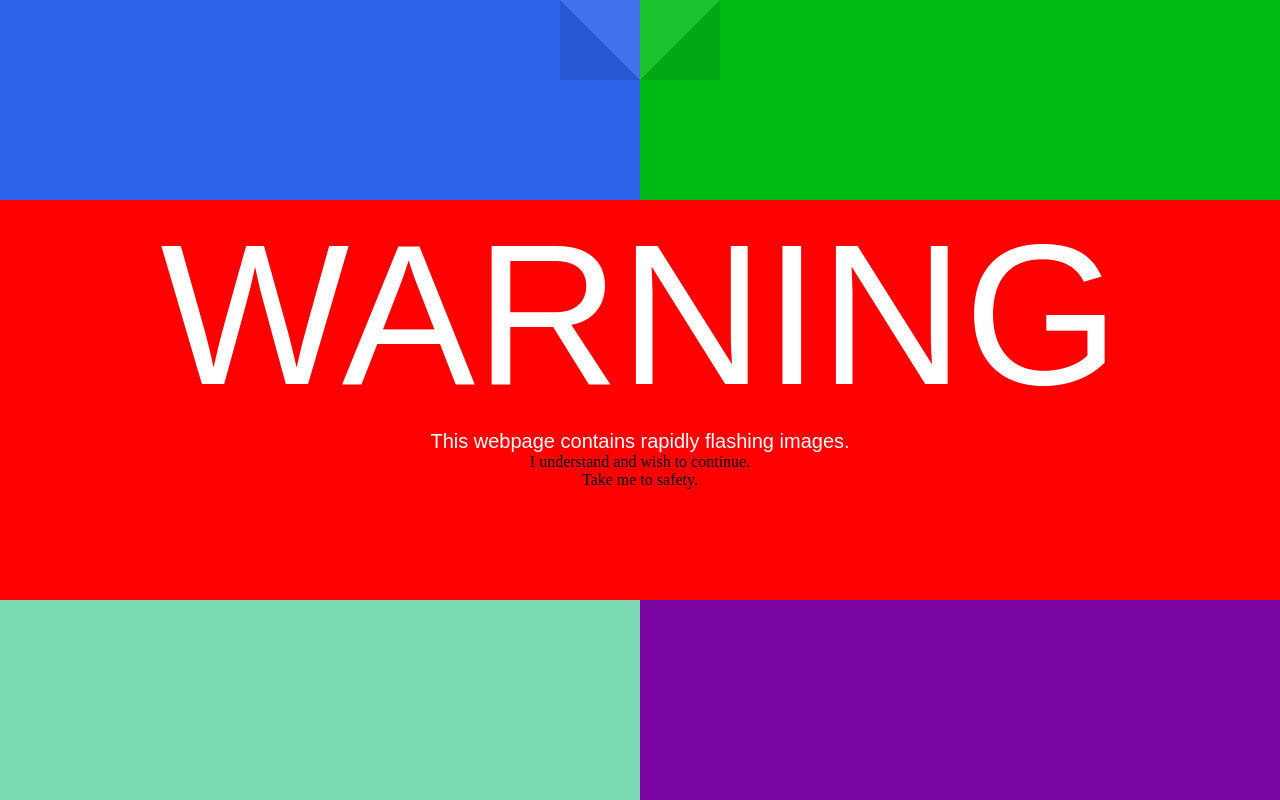
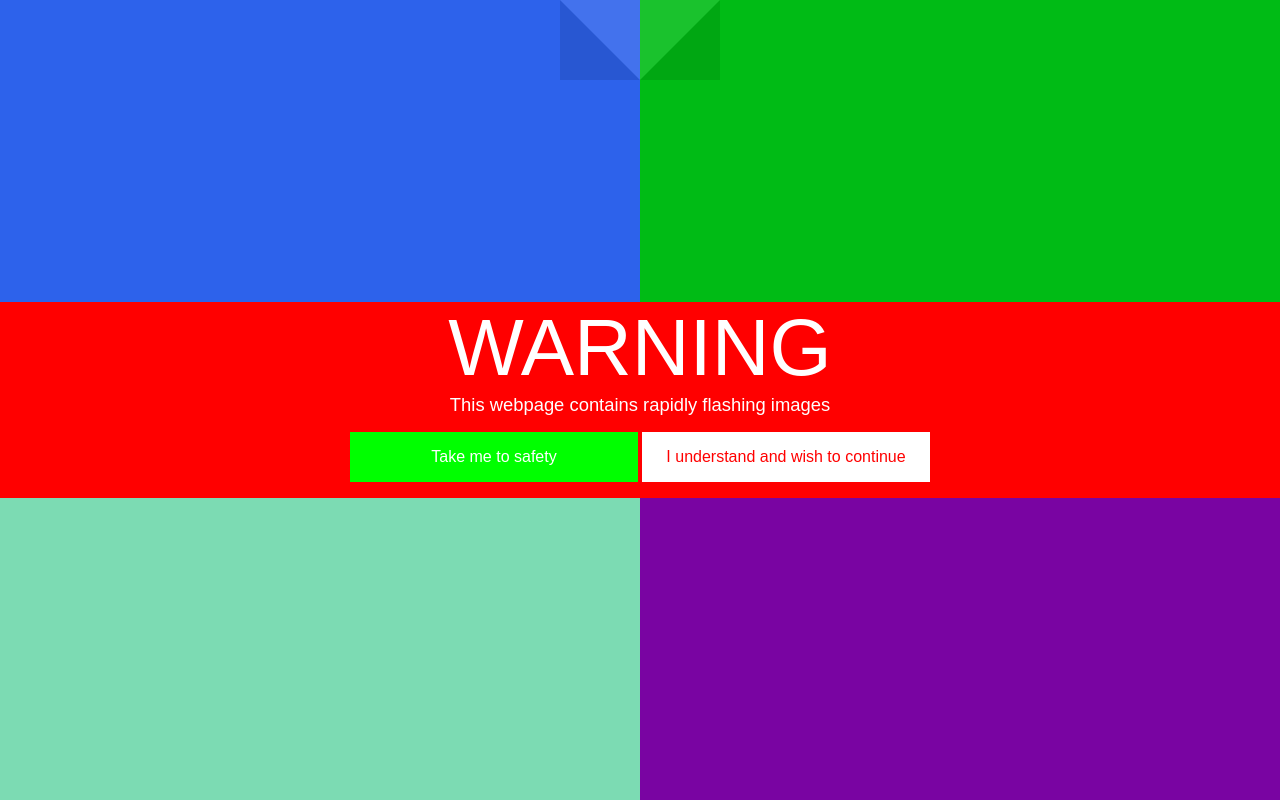
Before and after one commit to eejdoowad/foursquare, a plain HTML site: page index.html in a window 1280 px wide. Drawn offline with Linux system fonts and the light colour scheme.

Commit message:
Updated with buttons

```diff
--- a/index.html
+++ b/index.html
@@ -122,21 +122,22 @@
             width: 100%;
             height: 100%;
             opacity: 1;
+            z-index: 9;
         }
         #warning {
             position: absolute;
-            top: 25%;
+            top: 50%;
             left: 0%;
             width: 100%;
-            height: 50%;
             border-top: 25% solid #000;
             background-color: red;
             z-index: 10;
             text-align: center;
+            transform: translateY(-50%);
         }
 
         h1 {
-            font: 200px sans-serif;
+            font: 5em sans-serif;
             color: white;
             margin-top: 0;
             margin-bottom: 0;
@@ -146,10 +147,22 @@
             padding-bottom: 0;
         }
         p {
-            font: 20px sans-serif;
+            font: 1.15em sans-serif;
             color: white;
             margin-top: 0;
             margin-bottom: 0;
+        }
+        button {
+            font: 1em sans-serif;
+            color: green;
+            background-color: white;
+/*            margin-top: 0;
+            margin-bottom: 0;
+*/            padding: 1em;
+            border: none;
+            width: 18em;
+            margin-top: 1em;
+            margin-bottom: 1em;
         }
 
     </style>
@@ -235,7 +248,19 @@
             }
             document.getElementById("s0").onclick();
 
-
+            /*Button opacity effect */
+            document.getElementById("okButton").onmouseover = function() {
+                document.getElementById ("okButton").style.opacity = "0.8";
+            }
+            document.getElementById("okButton").onmouseout = function() {
+                document.getElementById ("okButton").style.opacity = "1";
+            }
+            document.getElementById("noButton").onmouseover = function() {
+                document.getElementById ("noButton").style.opacity = "0.8";
+            }
+            document.getElementById("noButton").onmouseout = function() {
+                document.getElementById ("noButton").style.opacity = "1";
+            }
 
 
 
@@ -266,14 +291,11 @@
 
     <div id="warningContainer">
         <div id="warning">
-            <h1> WARNING </h1>
-            <p> This webpage contains rapidly flashing images. </p>
-            <div id="ok">
-                I understand and wish to continue.
-            </div>
-            <div id="notok">
-                Take me to safety.
-            </div>
+            <h1>WARNING</h1>
+            <p>This webpage contains rapidly flashing images</p>
+            <a href="http://www.dawoodjee.com"><button id="okButton" style="background-color:lime;color:white;">Take me to safety</button></a>
+            <button id="noButton" style="color:red;" onclick="document.getElementById('warningContainer').style.display = 'none'">I understand and wish to continue</button>
+
         </div>
     </div>
 
```
